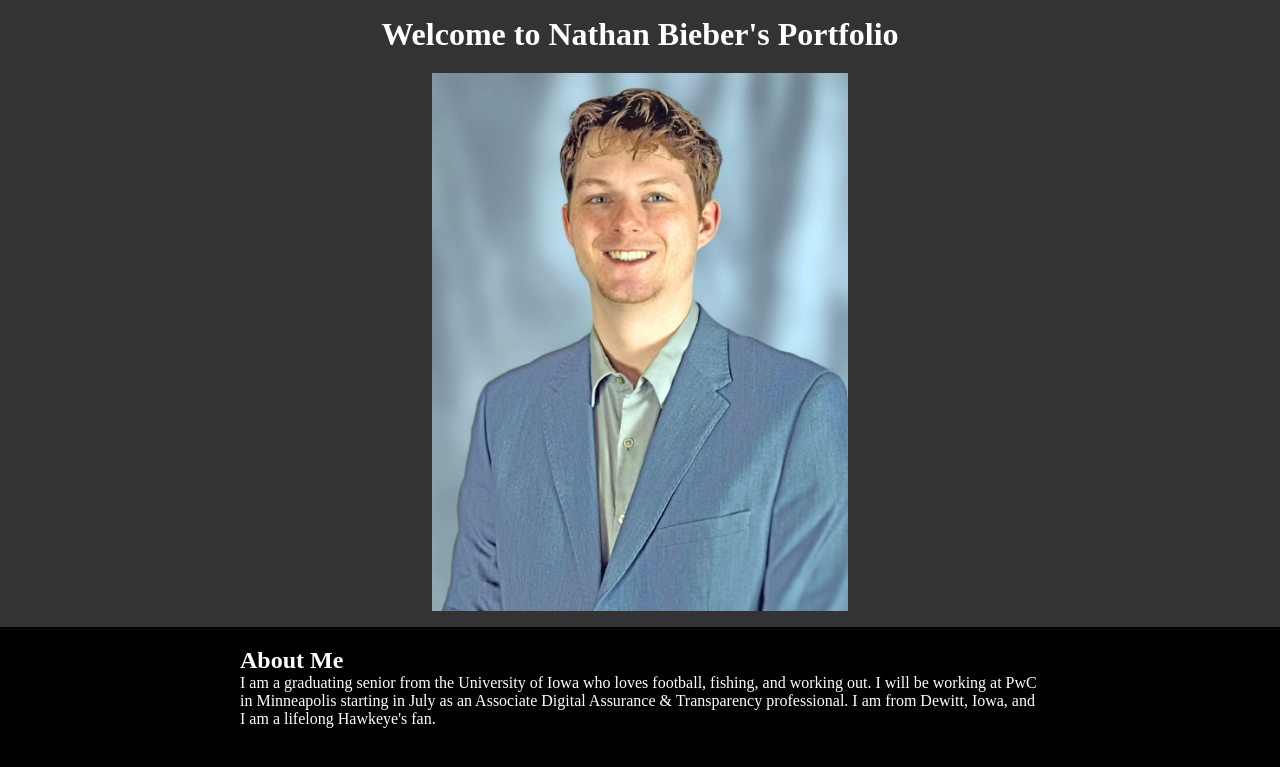
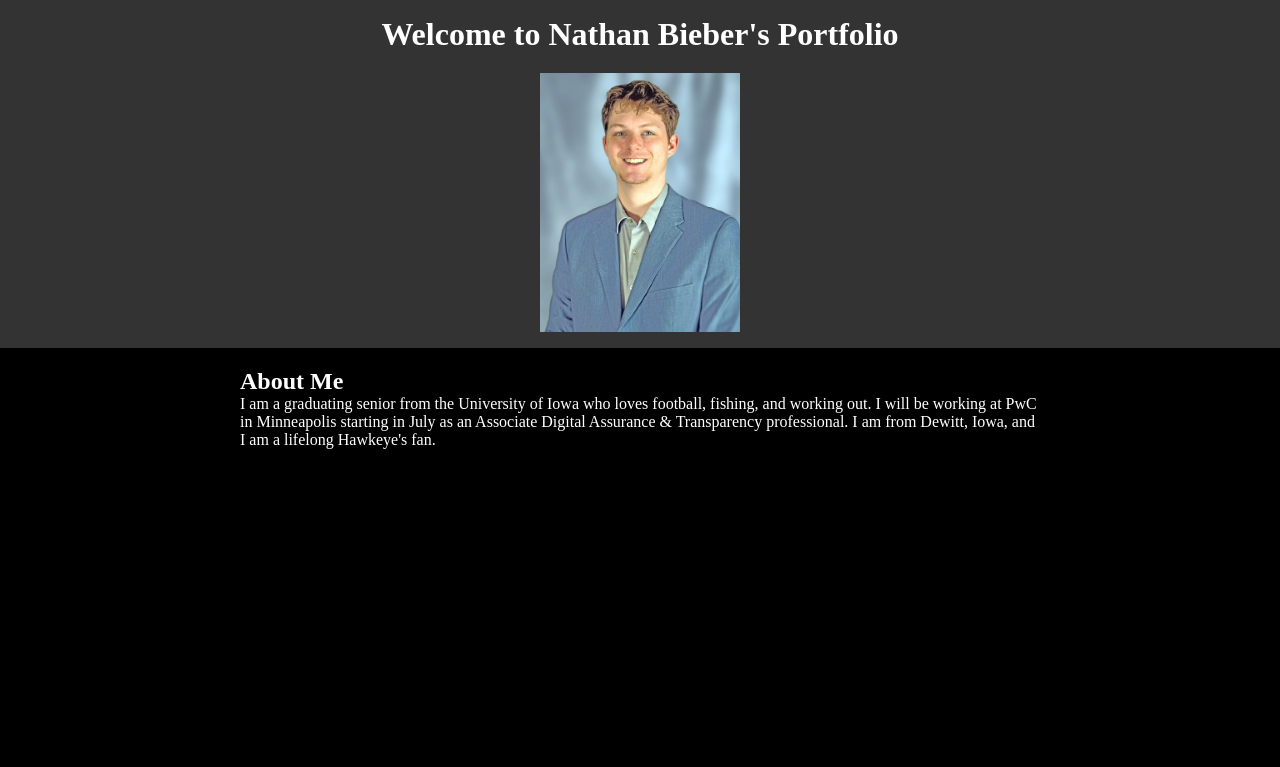
Before and after one commit to NathanBieber/nrbieber-Portfolio-Webpage, a Python web app: template template/index.html in a window 1280 px wide. Shown: the top 767 px of the page. Run offline with Jinja, Linux system fonts and the light colour scheme; the template is opened without the code that fills it, so the values that code supplies are empty.

Commit message:
Trying to troubleshoot picture size issues

```diff
--- a/static/css/styles.css
+++ b/static/css/styles.css
@@ -38,7 +38,7 @@ p {
 
 /* Styling the thumbnail image */
 header img {
-    width: 33.33%; /* Set width to one-third of the container's width */
+    width: 200px; /* Set a specific width for the image */
     height: auto; /* Allows the image to scale proportionally */
     display: block; /* Ensures the image is treated as a block element */
     margin: 20px auto 0; /* Adds some space between the header text and the image */
```
